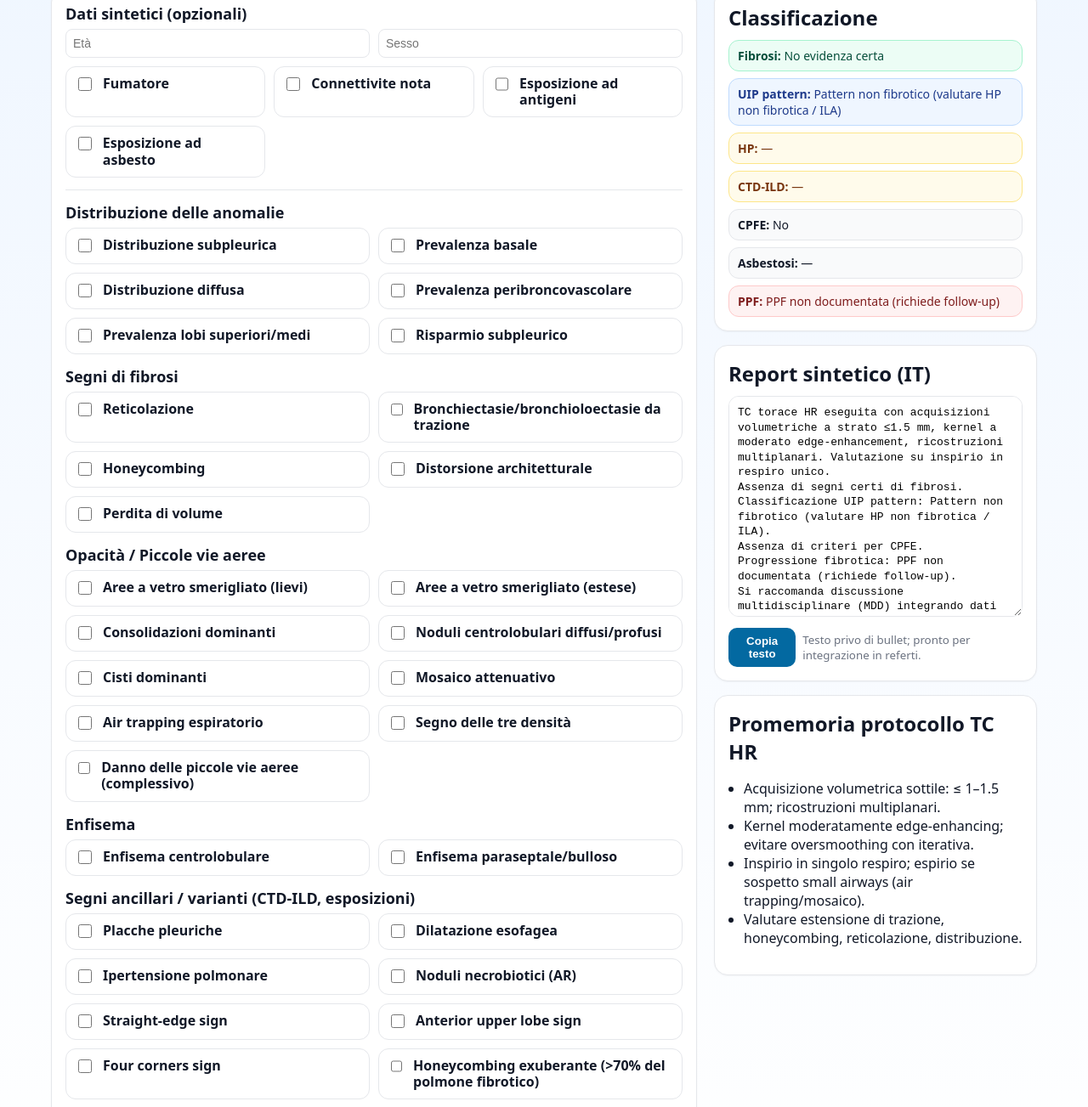
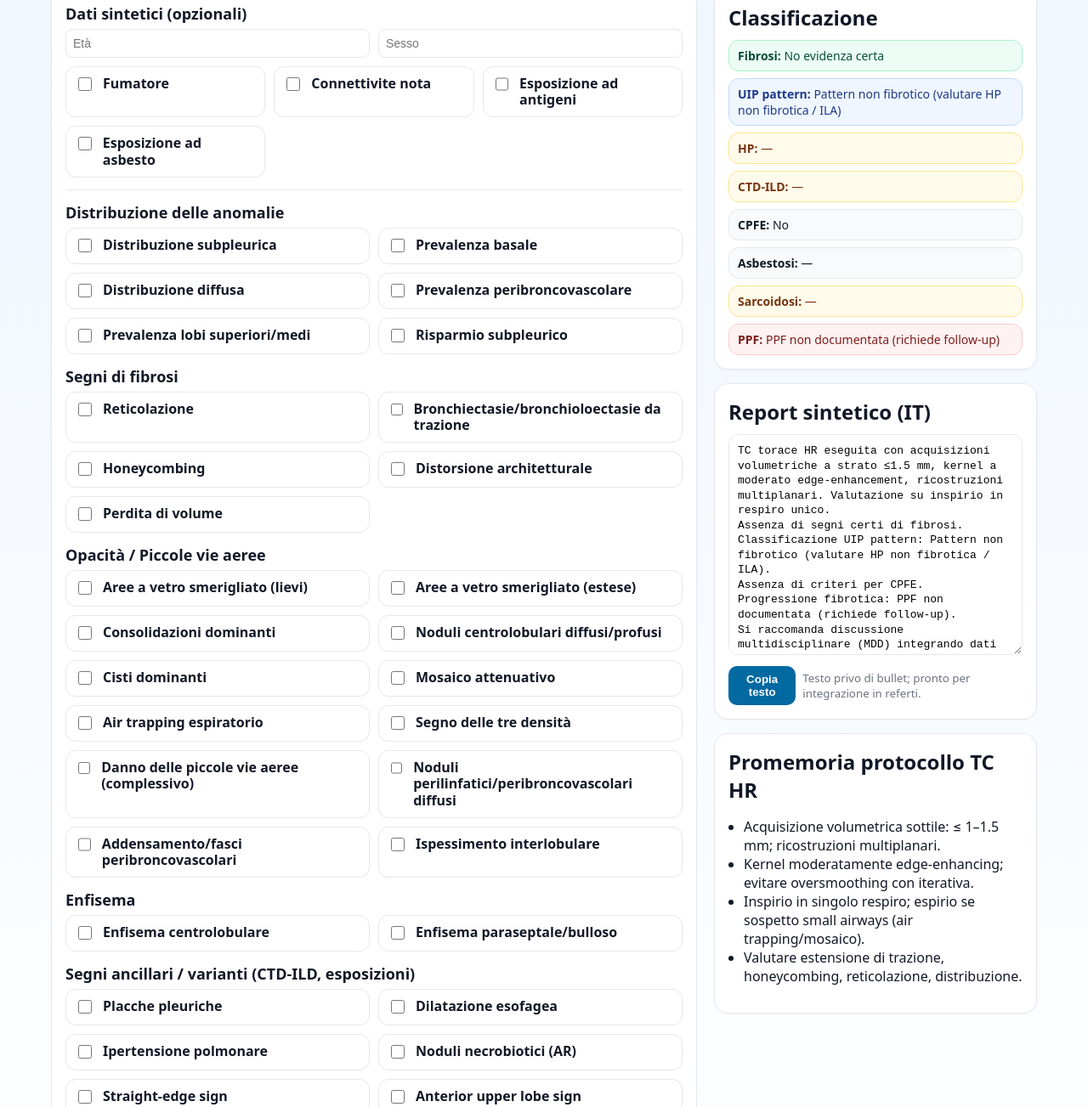
Before and after one commit to avanzulli/Patologia-interstiziale-polmonare, a plain HTML site: page index.html in a window 1280 px wide. Shown: the part 123-1426 px from the top of the page at 85% size. Drawn offline with Linux system fonts and the light colour scheme.

Commit message:
Add files via upload

```diff
--- a/index.html
+++ b/index.html
@@ -17,13 +17,11 @@
   .card { background:var(--card); border:1px solid var(--border); border-radius:16px; padding:16px; box-shadow: 0 1px 2px rgba(0,0,0,0.04); }
   .section { margin-bottom:14px; }
   .section h2 { font-size:18px; margin:0 0 6px; font-weight:700; }
-  .section .subtitle { color:var(--muted); font-size: 12px; margin-bottom: 6px; }
   .grid2 { display:grid; grid-template-columns: repeat(2,minmax(0,1fr)); gap:10px; }
   .grid3 { display:grid; grid-template-columns: repeat(3,minmax(0,1fr)); gap:10px; }
   .toggle { display:flex; gap:10px; align-items:flex-start; padding:10px; border:1px solid var(--border); border-radius:12px; background:#fff; cursor:pointer; }
   .toggle input { margin-top:2px; width:16px; height:16px; }
   .toggle .label { font-weight:600; line-height:1.2; }
-  .toggle .hint { color:var(--muted); font-size:12px; margin-top:3px; }
   .divider { height:1px; background:var(--border); margin:14px 0; }
   .sticky { position: sticky; top: 16px; }
   .pills { display:flex; flex-direction: column; gap:8px; }
@@ -100,6 +98,9 @@
               <label class="toggle"><input id="airTrapping" type="checkbox"><div><div class="label">Air trapping espiratorio</div></div></label>
               <label class="toggle"><input id="threeDensity" type="checkbox"><div><div class="label">Segno delle tre densità</div></div></label>
               <label class="toggle"><input id="smallAirwaysDisease" type="checkbox"><div><div class="label">Danno delle piccole vie aeree (complessivo)</div></div></label>
+              <label class="toggle"><input id="perilymphNodules" type="checkbox"><div><div class="label">Noduli perilinfatici/peribroncovascolari diffusi</div></div></label>
+              <label class="toggle"><input id="bronchovascularThickening" type="checkbox"><div><div class="label">Addensamento/fasci peribroncovascolari</div></div></label>
+              <label class="toggle"><input id="septalThickening" type="checkbox"><div><div class="label">Ispessimento interlobulare</div></div></label>
             </div>
           </div>
 
@@ -122,6 +123,7 @@
               <label class="toggle"><input id="anteriorUpperLobe" type="checkbox"><div><div class="label">Anterior upper lobe sign</div></div></label>
               <label class="toggle"><input id="fourCorners" type="checkbox"><div><div class="label">Four corners sign</div></div></label>
               <label class="toggle"><input id="exuberantHoneycombing" type="checkbox"><div><div class="label">Honeycombing exuberante (&gt;70% del polmone fibrotico)</div></div></label>
+              <label class="toggle"><input id="hilarMediastinalLAN" type="checkbox"><div><div class="label">Adenopatie ilari/mediastiniche</div></div></label>
             </div>
           </div>
 
@@ -147,6 +149,7 @@
               <div class="pill tone-warn"><b>CTD-ILD:</b> <span id="ctdVariant">—</span></div>
               <div class="pill tone-neutral"><b>CPFE:</b> <span id="cpfe">No</span></div>
               <div class="pill tone-neutral"><b>Asbestosi:</b> <span id="asbestosis">—</span></div>
+              <div class="pill tone-warn"><b>Sarcoidosi:</b> <span id="sarcoid">—</span></div>
               <div class="pill tone-bad"><b>PPF:</b> <span id="ppfFlag">PPF non documentata (richiede follow-up)</span></div>
             </div>
           </div>
@@ -183,9 +186,9 @@
   const ids = [
     "subpleural","basal","diffuse","peribronchovascular","upperMidPred","subpleuralSparing",
     "reticulation","traction","honeycombing","archDistortion","volLoss",
-    "ggoMild","ggoExtensive","consolidationDominant","clnProfuse","cystsDominant","mosaic","airTrapping","threeDensity","smallAirwaysDisease",
+    "ggoMild","ggoExtensive","consolidationDominant","clnProfuse","cystsDominant","mosaic","airTrapping","threeDensity","smallAirwaysDisease","perilymphNodules","bronchovascularThickening","septalThickening",
     "emphysemaCL","emphysemaPS",
-    "pleuralPlaques","esophagealDilation","pulmHTN","rheumatoidNodules","straightEdge","anteriorUpperLobe","fourCorners","exuberantHoneycombing",
+    "pleuralPlaques","esophagealDilation","pulmHTN","rheumatoidNodules","straightEdge","anteriorUpperLobe","fourCorners","exuberantHoneycombing","hilarMediastinalLAN",
     "symptomsWorse","pftDecline","ctProgression",
     "smoker","knownCTD","exposureAntigen","asbestosExposure"
   ];
@@ -197,6 +200,7 @@
     ctdVariant: document.getElementById("ctdVariant"),
     cpfe: document.getElementById("cpfe"),
     asbestosis: document.getElementById("asbestosis"),
+    sarcoid: document.getElementById("sarcoid"),
     ppfFlag: document.getElementById("ppfFlag"),
     report: document.getElementById("report"),
   };
@@ -222,6 +226,9 @@
     airTrapping: "Air trapping espiratorio",
     threeDensity: "Segno delle tre densità",
     smallAirwaysDisease: "Danno delle piccole vie aeree (complessivo)",
+    perilymphNodules: "Noduli perilinfatici/peribroncovascolari diffusi",
+    bronchovascularThickening: "Addensamento/fasci peribroncovascolari",
+    septalThickening: "Ispessimento interlobulare",
     emphysemaCL: "Enfisema centrolobulare",
     emphysemaPS: "Enfisema paraseptale/bulloso",
     pleuralPlaques: "Placche pleuriche",
@@ -232,6 +239,7 @@
     anteriorUpperLobe: "Anterior upper lobe sign",
     fourCorners: "Four corners sign",
     exuberantHoneycombing: "Honeycombing exuberante (>70% del polmone fibrotico)",
+    hilarMediastinalLAN: "Adenopatie ilari/mediastiniche",
   };
 
   function getChecked(k){ return el[k] && el[k].checked; }
@@ -277,6 +285,19 @@
     const n = [getChecked("symptomsWorse"), getChecked("pftDecline"), getChecked("ctProgression")].filter(Boolean).length;
     return n >= 2 ? "PPF presente (≥2 criteri nell’ultimo anno)" : "PPF non documentata (richiede follow-up)";
   }
+  function sarcoidAssessment(){
+    const upperOrPeribv = getChecked("upperMidPred") || getChecked("peribronchovascular");
+    const nodularComplex = getChecked("perilymphNodules") || getChecked("clnProfuse") || getChecked("bronchovascularThickening") || getChecked("septalThickening");
+    const lan = getChecked("hilarMediastinalLAN");
+    const fibrotic = getChecked("traction") || getChecked("archDistortion") || getChecked("honeycombing") || getChecked("cystsDominant");
+    if (upperOrPeribv && nodularComplex && lan) {
+      return fibrotic ? "Compatibile con fibrosi sarcoidosica" : "Compatibile con sarcoidosi";
+    }
+    if (upperOrPeribv && (nodularComplex || lan)) {
+      return fibrotic ? "Possibile fibrosi sarcoidosica" : "Possibile sarcoidosi";
+    }
+    return "—";
+  }
   function listSelected(keys){
     return keys.filter(k => getChecked(k)).map(k => labels[k]).join(", ");
   }
@@ -295,6 +316,7 @@
       `Classificazione UIP pattern: ${uipCategory()}.`,
       alternative ? `Elementi a favore di diagnosi alternativa: ${alternative}.` : "",
       hpAssessment() !== "—" ? `Valutazione per ipersensibilità: ${hpAssessment()}.` : "",
+      sarcoidAssessment() !== "—" ? `Diagnosi differenziale: ${sarcoidAssessment()}.` : "",
       asbestosis() !== "—" ? asbestosis() + "." : "",
       ctdVariant() !== "—" ? `${ctdVariant()}${ctdVariantList ? ` (Segni: ${ctdVariantList}).` : "."}` : "",
       `${cpfeText}`,
@@ -311,6 +333,7 @@
     out.ctdVariant.textContent = ctdVariant();
     out.cpfe.textContent = cpfe();
     out.asbestosis.textContent = asbestosis();
+    out.sarcoid.textContent = sarcoidAssessment();
     out.ppfFlag.textContent = ppfFlag();
     out.report.value = buildReport();
   }
```
